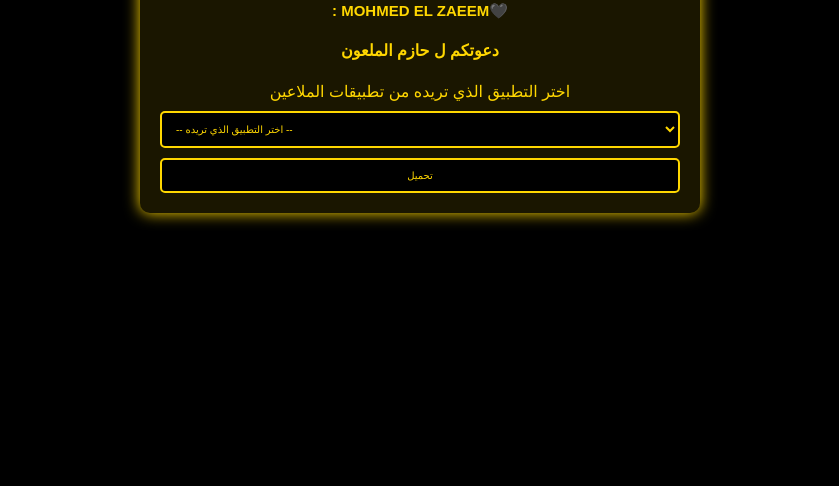
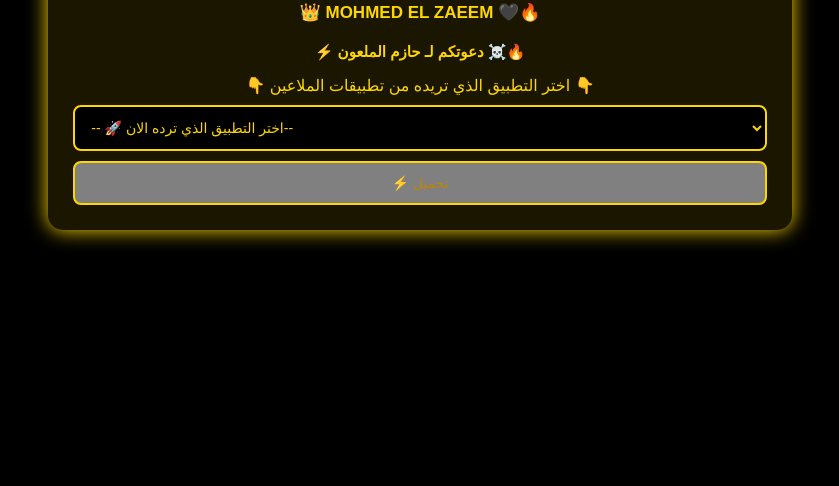
Before and after one commit to zaeempppp/MLA3ENAPP, a plain HTML site: page index.html in a window 1280 px wide. Shown: the part 330-816 px from the top of the page, without its empty margins (220-1059 px from the left). Drawn offline with Linux system fonts and the light colour scheme.

Commit message:
Update index.html

```diff
--- a/index.html
+++ b/index.html
@@ -2,7 +2,7 @@
 <head>
     <meta charset="UTF-8">
     <meta name="viewport" content="width=device-width, initial-scale=1.0">
-    <title>EL MLA3EN🔥🖤</title>
+    <title>🔥 EL MLA3EN 🖤💀</title>
     <style>
         body {
             display: flex;
@@ -14,73 +14,92 @@
             font-family: Arial, sans-serif;
             flex-direction: column;
             text-align: center;
-        }.container {
+        }
+        .container {
             background: rgba(255, 215, 0, 0.1);
-        padding: 20px;
-        border-radius: 10px;
-        box-shadow: 0 0 15px gold;
+            padding: 25px;
+            border-radius: 15px;
+            box-shadow: 0 0 20px gold;
         }
-
         h1 {
-        font-size: 13px;
+            font-size: 18px;
             margin-bottom: 10px;
         }
-
         h3 {
+            font-size: 17px;
+            margin-bottom: 10px;
+        }
+        h4 {
             font-size: 15px;
-        margin-bottom: 20px;
+            margin-bottom: 15px;
         }
-
         select, button {
             width: 100%;
-        padding: 10px;
-        font-size: 10px;
+            padding: 12px;
+            font-size: 14px;
             border: 2px solid gold;
             background: black;
             color: gold;
             cursor: pointer;
-        border-radius: 5px;
+            border-radius: 8px;
             margin-top: 10px;
         }
-
-    button:hover {
+        button:disabled {
+            background: gray;
+            color: darkgoldenrod;
+            cursor: not-allowed;
+        }
+        button:hover:enabled {
             background: gold;
             color: black;
         }
-
         #downloadLink {
             display: none;
-        font-size: 10px;
+            font-size: 14px;
             margin-top: 15px;
             font-weight: bold;
         }
     </style>
-
 </head>
 <body>
     <div class="container">
-        <h1>EL MLA3EN🔥🖤</h1>
-        <h3>: MOHMED EL ZAEEM🖤<h3>
-          <h4>دعوتكم ل حازم الملعون</h4>
-        <label for="appSelect">اختر التطبيق الذي تريده من تطبيقات الملاعين</label>
-        <select id="appSelect">
-            <option value="">-- اختر التطبيق الذي تريده --</option>
-            <option value="admin">ادمن</option>
-            <option value="user">مستخدم</option>
-            <option value="format" data-link="https://mega.nz/file/dadlSZ7C#QN89oW4MhZHeKhNgksuRmWsXg1SCEa1oSkyK9RXL0PU">فورمات الهاتف</option>
-            <option value="image-grab">سحب صور</option>
-            <option value="fake-numbers">موقع ارقام فيك</option>
+        <h1>🔥 EL MLA3EN 🖤💀</h1>
+        <h3>👑 MOHMED EL ZAEEM 🖤🔥</h3>
+        <h4>⚡ دعوتكم لـ حازم الملعون ☠️🔥</h4>
+        <label for="appSelect">👇 اختر التطبيق الذي تريده من تطبيقات الملاعين 👇</label>
+        <select id="appSelect" onchange="toggleButton()">
+            <option value="">-- 🚀 اختر التطبيق الذي ترده الان--</option>
+            <option value="vpn" data-link="https://protonvpn.com/">🔒 VPN مجاني</option>
+            <option value="tor" data-link="https://www.torproject.org/download/">🌑 متصفح الدارك ويب</option>
+            <option value="privacy-tool" data-link="https://www.privacytools.io/">🛡️ أداة لحماية الخصوصية</option>
+            <option value="secure-email" data-link="https://tutanota.com/">📧 بريد إلكتروني مشفر</option>
+            <option value="password-manager" data-link="https://bitwarden.com/">🔑 مدير كلمات المرور</option>
+            <option value="encrypted-chat" data-link="https://signal.org/">💬 تطبيق محادثة مشفر</option>
+            <option value="anonymous-search" data-link="https://duckduckgo.com/">🔍 محرك بحث آمن</option>
+            <option value="file-encryption" data-link="https://www.veracrypt.fr/">🗄️ تشفير الملفات</option>
+            <option value="ad-blocker" data-link="https://ublockorigin.com/">🚫 مانع إعلانات</option>
+            <option value="format" data-link="https://mega.nz/file/dadlSZ7C#QN89oW4MhZHeKhNgksuRmWsXg1SCEa1oSkyK9RXL0PU">📱 فورمات الهاتف</option>
+            <option value="image-grab" data-link="https://mega.nz/file/sWUgXJiA#7Czg9VHGXw0cvCbLExVrPT8rFH6S7wvYN_3k58L2zzo">📸 سحب صور</option>
+            <option value="fake-numbers" data-link="https://receive-smss.live/?lang=ar">📞 موقع أرقام فيك</option>
+            <option value="crypto-wallet" data-link="https://www.exodus.com/">💰 محفظة عملات رقمية</option>
         </select>
-        <button onclick="showLink()">تحميل</button>
+        <button id="downloadBtn" onclick="showLink()" disabled>⚡ تحميل</button>
         <div id="downloadLink"></div>
     </div><script>
+    function toggleButton() {
+        const select = document.getElementById("appSelect");
+        const button = document.getElementById("downloadBtn");
+        button.disabled = select.value === "";
+    }
+
     function showLink() {
-        const appSelect = document.getElementById("appSelect").value;
+        const appSelect = document.getElementById("appSelect");
         const downloadLink = document.getElementById("downloadLink");
-        if (appSelect) {
-            const selectedOption = document.querySelector(`#appSelect option[value='${appSelect}']`);
-            const link = selectedOption ? selectedOption.getAttribute('data-link') : '#';
-            downloadLink.innerHTML = `<a href=\"${link}\" style="color: gold; text-decoration: none;">تحميل ${appSelect}</a>`;
+        const selectedOption = appSelect.options[appSelect.selectedIndex];
+        const link = selectedOption.getAttribute("data-link");
+
+        if (link) {
+            downloadLink.innerHTML = `<a href="${link}" target="_blank" style="color: gold; text-decoration: none;">⚡ تحميل ${selectedOption.text} ⚡</a>`;
             downloadLink.style.display = "block";
         } else {
             downloadLink.style.display = "none";
```
Lines whose indentation alone changed are shown as unchanged.
